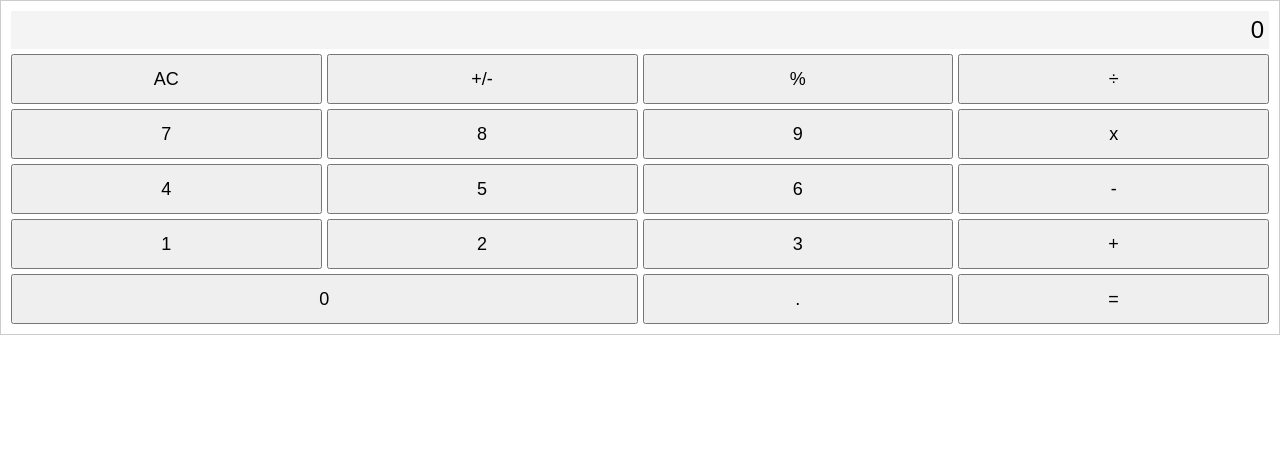
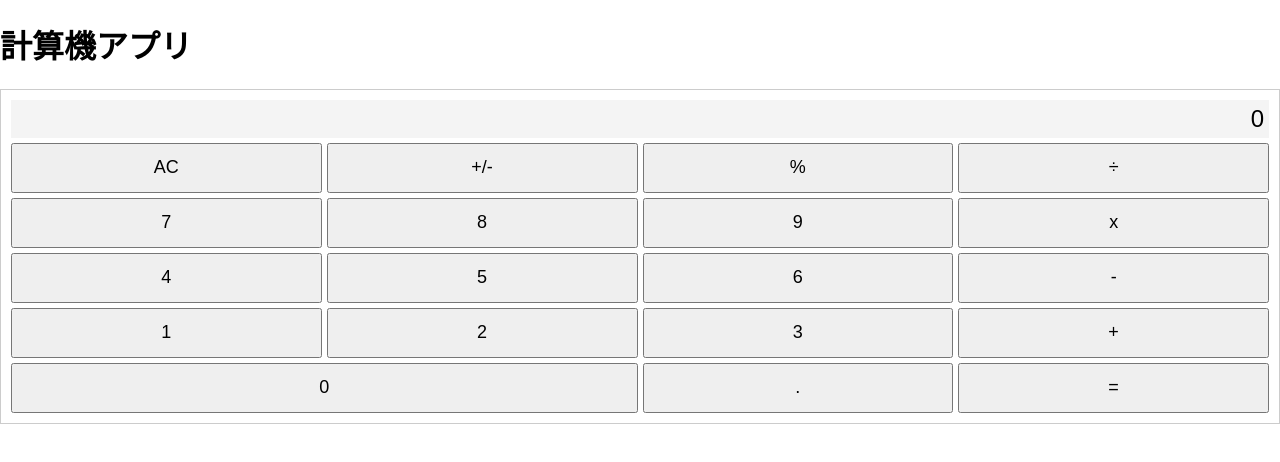
Before and after one commit to CoderDojo-Urasoe/cordinglab, a plain HTML site: page docs/index.html in a window 1280 px wide. Drawn offline with Linux system fonts and the light colour scheme.

Commit message:
add title

```diff
--- a/docs/index.html
+++ b/docs/index.html
@@ -32,6 +32,7 @@
 </style>
 </head>
 <body>
+    <h1>計算機アプリ</h1>
 <div class="calculator">
     <!-- 計算結果表示用のdiv -->
     <div class="result" id="result">0</div>
```
